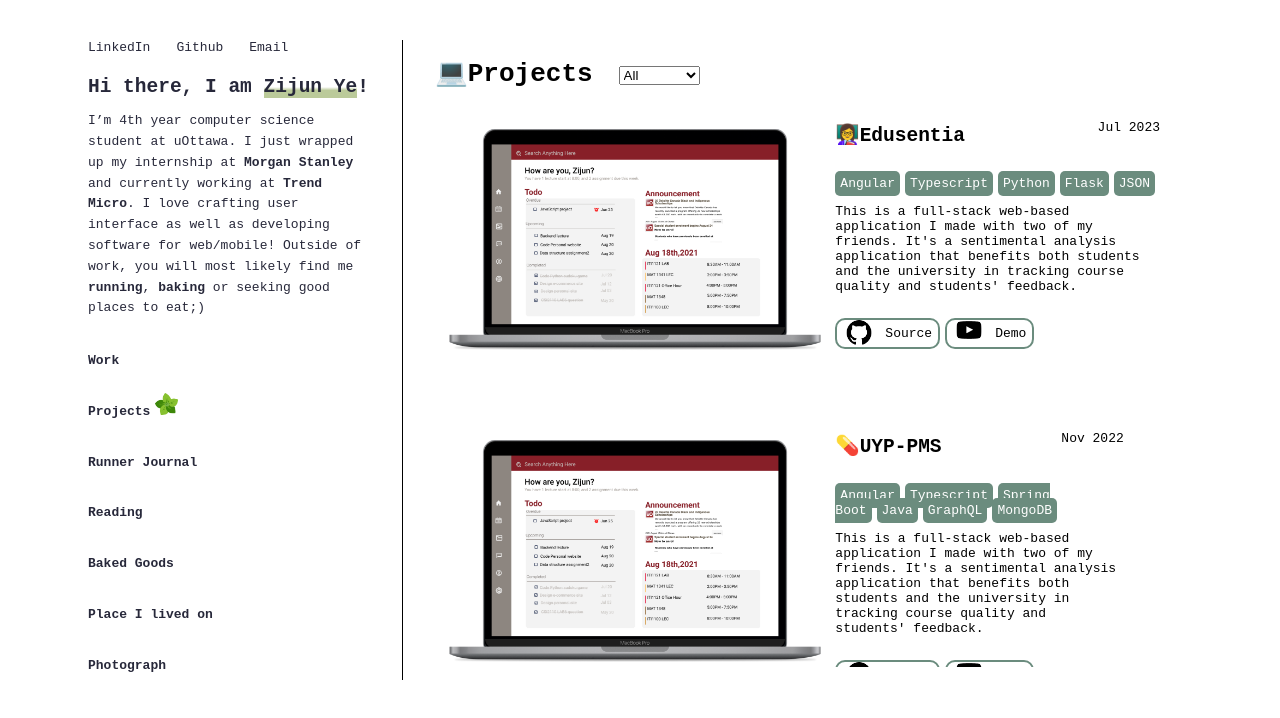
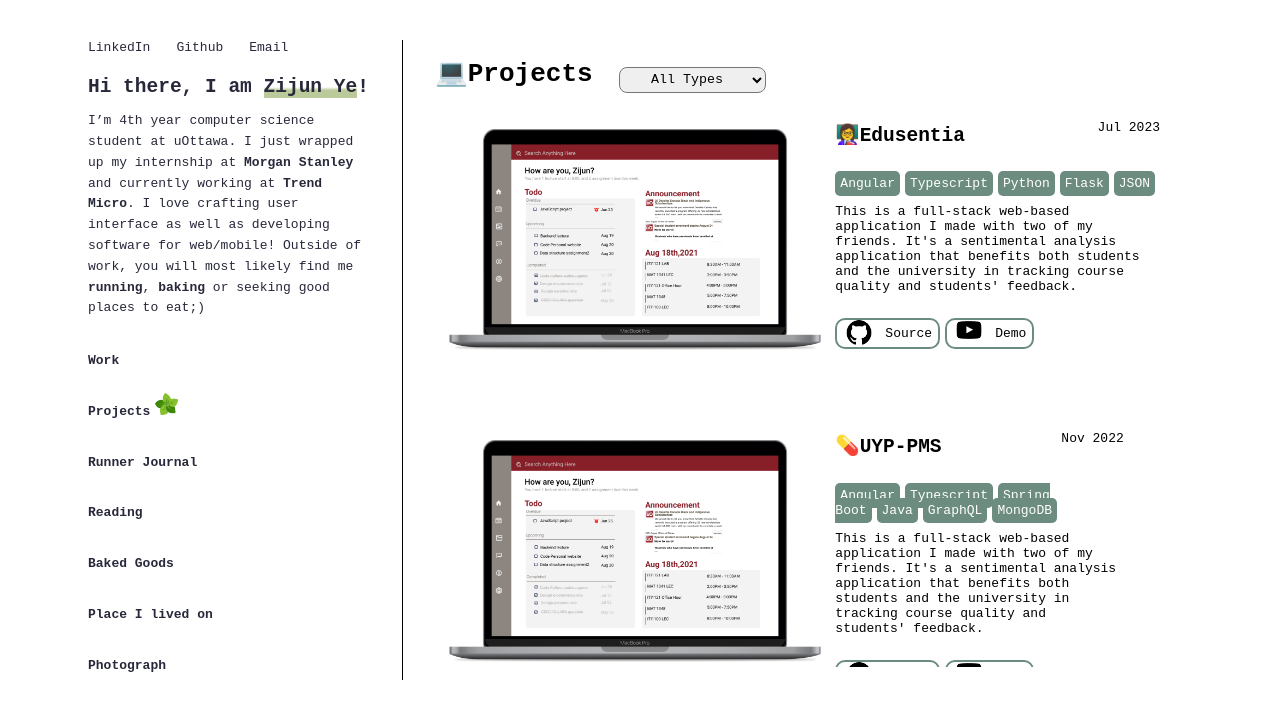
Before and after one commit to ZijunYe/jun-portfolio, a Next.js app in the folder nextjs-blog/: page /projects/menu in a window 1280 px wide. Shown: the top 718 px of the page. Built offline with nearby package versions, Linux system fonts and the light colour scheme.

Commit message:
Update project selection button

```diff
--- a/nextjs-blog/pages/projects/menu.js
+++ b/nextjs-blog/pages/projects/menu.js
@@ -118,12 +118,12 @@ export default function ProjectMenu(){
         <Layout>
             <div className={styles.title}>
                 <h1 className={styles.bigTitle}>💻Projects</h1>
-                <div className={styles.selection}>
-                    <select onChange={(e) => setSelection(e.target.value)}>
-                        <option value="All">All</option>
-                        <option value="Fullstack">Fullstack</option>
-                        <option value="Frontend">Frontend</option>
-                        <option value="UIDesign">UI Design</option>
+                <div >
+                    <select className={styles.selection} onChange={(e) => setSelection(e.target.value)}>
+                        <option value="All"> All Types </option>
+                        <option value="Fullstack"> Fullstack</option>
+                        <option value="Frontend"> Frontend</option>
+                        <option value="UIDesign"> UI Design</option>
                     </select>
                 </div>
             </div>
--- a/nextjs-blog/pages/projects/project-menu.module.css
+++ b/nextjs-blog/pages/projects/project-menu.module.css
@@ -44,9 +44,13 @@
 }
 
 .selection{
-    padding-top: 2em;
+    margin-top: 2em;
+    margin-left: 2em;
+    height: 2em;
+    width: 11em;
+    border-radius: 8px;
+    font-family: monospace;
     padding-left: 2em;
-    border-radius: 10px;
 }
 
 .project{
```
